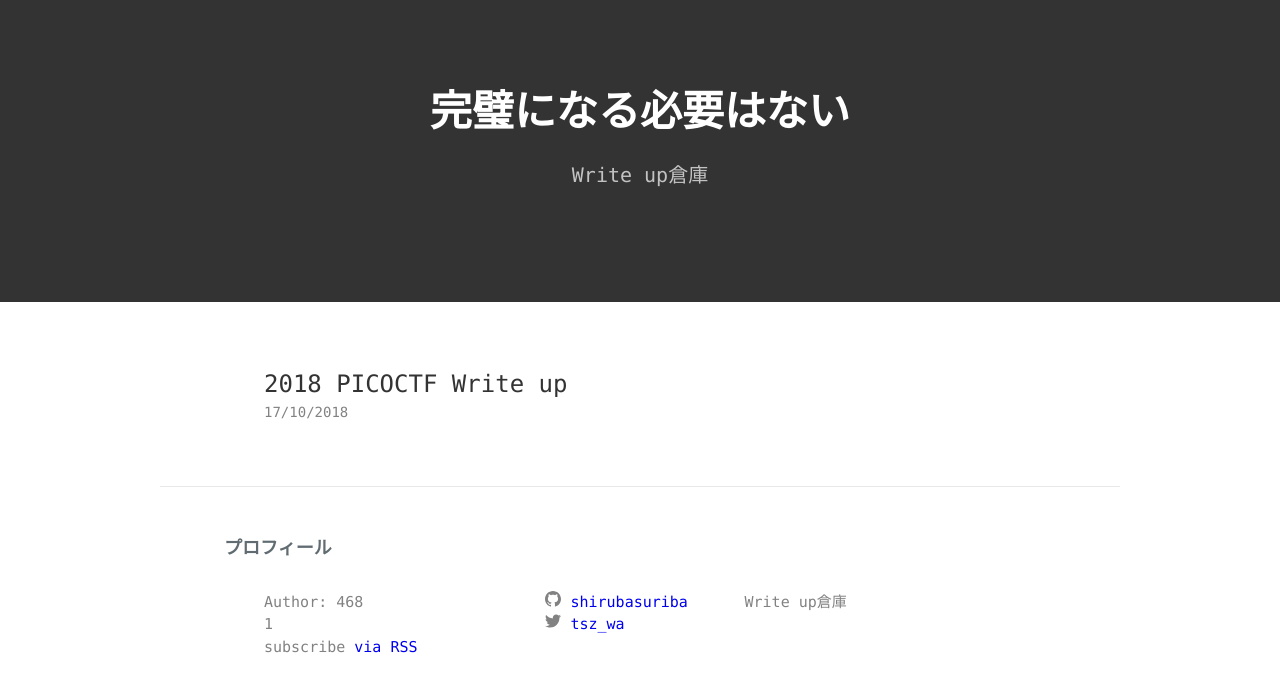
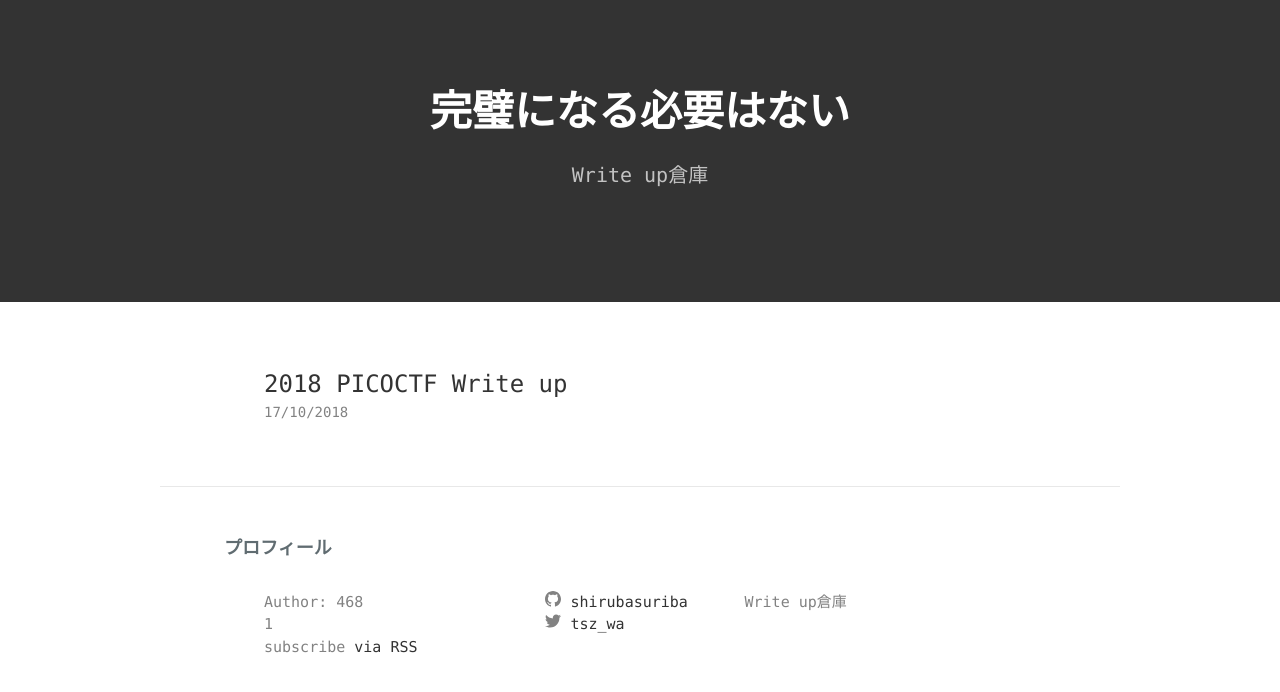
Before and after one commit to shirubasuriba/shirubasuriba.github.io, a Jekyll site: the page built from index.md, in a window 1280 px wide. Shown: the top 692 px of the page. Built offline with Jekyll 4.4.1, drawn with Linux system fonts in a browser that asks for light colours.

Commit message:
some change

```diff
--- a/_includes/social.html
+++ b/_includes/social.html
@@ -1,14 +1,14 @@
 <ul class="social-media-list">
-  {%- if site.dribbble_username -%}<li><a href="https://dribbble.com/{{ site.dribbble_username| cgi_escape | escape }}"><svg class="svg-icon"><use xlink:href="{{ '/assets/minima-social-icons.svg#dribbble' | relative_url }}"></use></svg> <span class="username">{{ site.dribbble_username| escape }}</span></a></li>{%- endif -%}
-  {%- if site.facebook_username -%}<li><a href="https://www.facebook.com/{{ site.facebook_username| cgi_escape | escape }}"><svg class="svg-icon"><use xlink:href="{{ '/assets/minima-social-icons.svg#facebook' | relative_url }}"></use></svg> <span class="username">{{ site.facebook_username| escape }}</span></a></li>{%- endif -%}
-  {%- if site.flickr_username -%}<li><a href="https://www.flickr.com/photos/{{ site.flickr_username| cgi_escape | escape }}"><svg class="svg-icon"><use xlink:href="{{ '/assets/minima-social-icons.svg#flickr' | relative_url }}"></use></svg> <span class="username">{{ site.flickr_username| escape }}</span></a></li>{%- endif -%}
-  {%- if site.github_username -%}<li><a href="https://github.com/{{ site.github_username| cgi_escape | escape }}"><svg class="svg-icon"><use xlink:href="{{ '/assets/minima-social-icons.svg#github' | relative_url }}"></use></svg> <span class="username">{{ site.github_username| escape }}</span></a></li>{%- endif -%}
-  {%- if site.instagram_username -%}<li><a href="https://instagram.com/{{ site.instagram_username| cgi_escape | escape }}"><svg class="svg-icon"><use xlink:href="{{ '/assets/minima-social-icons.svg#instagram' | relative_url }}"></use></svg> <span class="username">{{ site.instagram_username| escape }}</span></a></li>{%- endif -%}
-  {%- if site.linkedin_username -%}<li><a href="https://www.linkedin.com/in/{{ site.linkedin_username| cgi_escape | escape }}"><svg class="svg-icon"><use xlink:href="{{ '/assets/minima-social-icons.svg#linkedin' | relative_url }}"></use></svg> <span class="username">{{ site.linkedin_username| escape }}</span></a></li>{%- endif -%}
+  {%- if site.dribbble_username -%}<li><a class="texxt" href="https://dribbble.com/{{ site.dribbble_username| cgi_escape | escape }}"><svg class="svg-icon"><use xlink:href="{{ '/assets/minima-social-icons.svg#dribbble' | relative_url }}"></use></svg> <span class="username">{{ site.dribbble_username| escape }}</span></a></li>{%- endif -%}
+  {%- if site.facebook_username -%}<li><a class="texxt" href="https://www.facebook.com/{{ site.facebook_username| cgi_escape | escape }}"><svg class="svg-icon"><use xlink:href="{{ '/assets/minima-social-icons.svg#facebook' | relative_url }}"></use></svg> <span class="username">{{ site.facebook_username| escape }}</span></a></li>{%- endif -%}
+  {%- if site.flickr_username -%}<li><a class="texxt" href="https://www.flickr.com/photos/{{ site.flickr_username| cgi_escape | escape }}"><svg class="svg-icon"><use xlink:href="{{ '/assets/minima-social-icons.svg#flickr' | relative_url }}"></use></svg> <span class="username">{{ site.flickr_username| escape }}</span></a></li>{%- endif -%}
+  {%- if site.github_username -%}<li><a class="texxt" href="https://github.com/{{ site.github_username| cgi_escape | escape }}"><svg class="svg-icon"><use xlink:href="{{ '/assets/minima-social-icons.svg#github' | relative_url }}"></use></svg> <span class="username">{{ site.github_username| escape }}</span></a></li>{%- endif -%}
+  {%- if site.instagram_username -%}<li><a class="texxt" href="https://instagram.com/{{ site.instagram_username| cgi_escape | escape }}"><svg class="svg-icon"><use xlink:href="{{ '/assets/minima-social-icons.svg#instagram' | relative_url }}"></use></svg> <span class="username">{{ site.instagram_username| escape }}</span></a></li>{%- endif -%}
+  {%- if site.linkedin_username -%}<li><a class="texxt" href="https://www.linkedin.com/in/{{ site.linkedin_username| cgi_escape | escape }}"><svg class="svg-icon"><use xlink:href="{{ '/assets/minima-social-icons.svg#linkedin' | relative_url }}"></use></svg> <span class="username">{{ site.linkedin_username| escape }}</span></a></li>{%- endif -%}
   {%- if site.pinterest_username -%}<li><a href="https://www.pinterest.com/{{ site.pinterest_username| cgi_escape | escape }}"><svg class="svg-icon"><use xlink:href="{{ '/assets/minima-social-icons.svg#pinterest' | relative_url }}"></use></svg> <span class="username">{{ site.pinterest_username| escape }}</span></a></li>{%- endif -%}
   {%- for mst in site.mastodon -%}{%- if mst.username and mst.instance -%}<li><a href="https://{{ mst.instance| cgi_escape | escape}}/@{{mst.username}}"><svg class="svg-icon"><use xlink:href="{{ '/assets/minima-social-icons.svg#mastodon' | relative_url }}"></use></svg> <span class="username">{{ mst.username|escape }}</span></a></li>{%- endif -%}{%- endfor -%}
-  {%- if site.twitter_username -%}<li><a href="https://www.twitter.com/{{ site.twitter_username| cgi_escape | escape }}"><svg class="svg-icon"><use xlink:href="{{ '/assets/minima-social-icons.svg#twitter' | relative_url }}"></use></svg> <span class="username">{{ site.twitter_username| escape }}</span></a></li>{%- endif -%}
-  {%- if site.youtube_username -%}<li><a href="https://youtube.com/{{ site.youtube_username| cgi_escape | escape }}"><svg class="svg-icon"><use xlink:href="{{ '/assets/minima-social-icons.svg#youtube' | relative_url }}"></use></svg> <span class="username">{{ site.youtube_username| escape }}</span></a></li>{%- endif -%}
-  {%- if site.googleplus_username -%}<li><a href="https://plus.google.com/{{ site.googleplus_username| escape }}"><svg class="svg-icon"><use xlink:href="{{ '/assets/minima-social-icons.svg#googleplus' | relative_url }}"></use></svg> <span class="username">{{ site.googleplus_username| escape }}</span></a></li>{%- endif -%}
-  {%- if site.rss -%}<li><a href="{{ 'feed.xml' | relative_url }}"><svg class="svg-icon"><use xlink:href="{{ '/assets/minima-social-icons.svg#rss' | relative_url }}"></use></svg> <span>{{ site.rss | escape }}</span></a></li>{%- endif -%}
+  {%- if site.twitter_username -%}<li><a class="texxt" href="https://www.twitter.com/{{ site.twitter_username| cgi_escape | escape }}"><svg class="svg-icon"><use xlink:href="{{ '/assets/minima-social-icons.svg#twitter' | relative_url }}"></use></svg> <span class="username">{{ site.twitter_username| escape }}</span></a></li>{%- endif -%}
+  {%- if site.youtube_username -%}<li><a class="texxt" href="https://youtube.com/{{ site.youtube_username| cgi_escape | escape }}"><svg class="svg-icon"><use xlink:href="{{ '/assets/minima-social-icons.svg#youtube' | relative_url }}"></use></svg> <span class="username">{{ site.youtube_username| escape }}</span></a></li>{%- endif -%}
+  {%- if site.googleplus_username -%}<li><a class="texxt" href="https://plus.google.com/{{ site.googleplus_username| escape }}"><svg class="svg-icon"><use xlink:href="{{ '/assets/minima-social-icons.svg#googleplus' | relative_url }}"></use></svg> <span class="username">{{ site.googleplus_username| escape }}</span></a></li>{%- endif -%}
+  {%- if site.rss -%}<li><a class="texxt" href="{{ 'feed.xml' | relative_url }}"><svg class="svg-icon"><use xlink:href="{{ '/assets/minima-social-icons.svg#rss' | relative_url }}"></use></svg> <span>{{ site.rss | escape }}</span></a></li>{%- endif -%}
 </ul>
--- a/_layouts/default.html
+++ b/_layouts/default.html
@@ -72,7 +72,7 @@
           <li class="p-name">Author: 468</li>
             {%- if site.email -%}
             <li>{{ site.email }}</li>
- 		<li class="rss-subscribe">subscribe <a href="{{ "/feed.xml" | relative_url }}">via RSS</a></li>
+ 		<li class="rss-subscribe">subscribe <a class="texxt" href="{{ "/feed.xml" | relative_url }}">via RSS</a></li>
             {%- endif -%}
         </ul>
       </div>
--- a/_layouts/post.html
+++ b/_layouts/post.html
@@ -63,7 +63,7 @@
           <li class="p-name">Author: 468</li>
             {%- if site.email -%}
             <li>{{ site.email }}</li>
- 		<li class="rss-subscribe">subscribe <a href="{{ "/feed.xml" | relative_url }}">via RSS</a></li>
+ 		<li class="rss-subscribe">subscribe <a class="texxt" href="{{ "/feed.xml" | relative_url }}">via RSS</a></li>
             {%- endif -%}
         </ul>
       </div>
```
